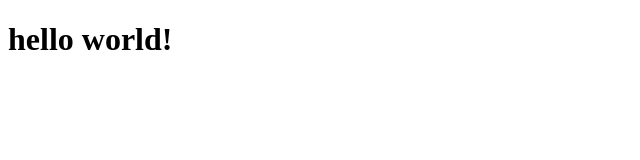
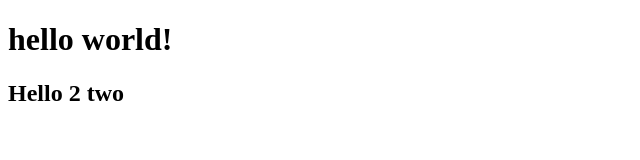
Before and after one commit to polina-05/proj-test-js, a plain HTML site: page index.html in a window 1280 px wide. Shown: the whole page, without its empty margins (0-640 px from the left). Drawn offline with Linux system fonts and the light colour scheme.

Commit message:
index.html mod

```diff
--- a/index.html
+++ b/index.html
@@ -7,5 +7,6 @@
 </head>
 <body>
 	<h1>hello world!</h1>
+	<h2>Hello 2 two</h2>
 </body>
 </html>
```
